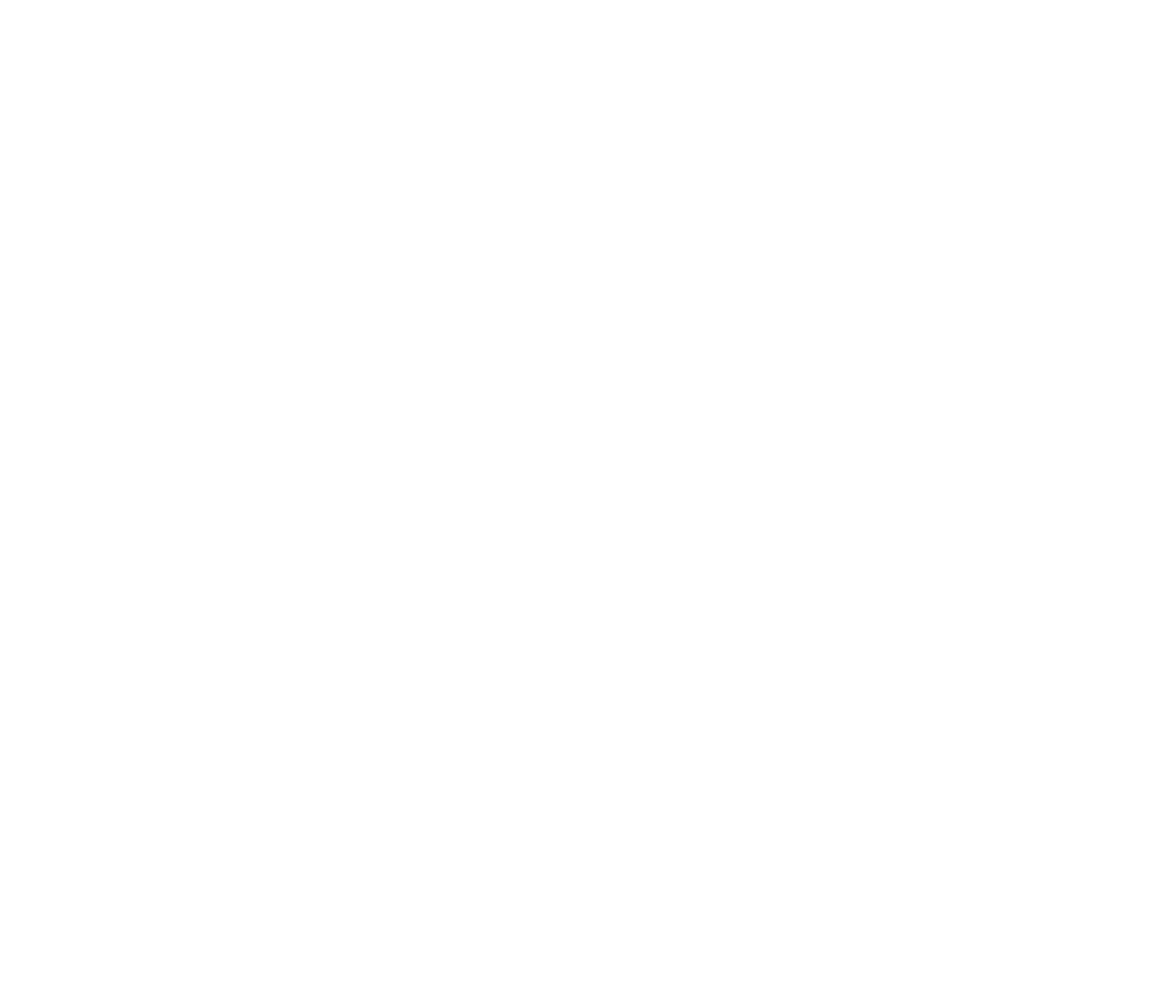
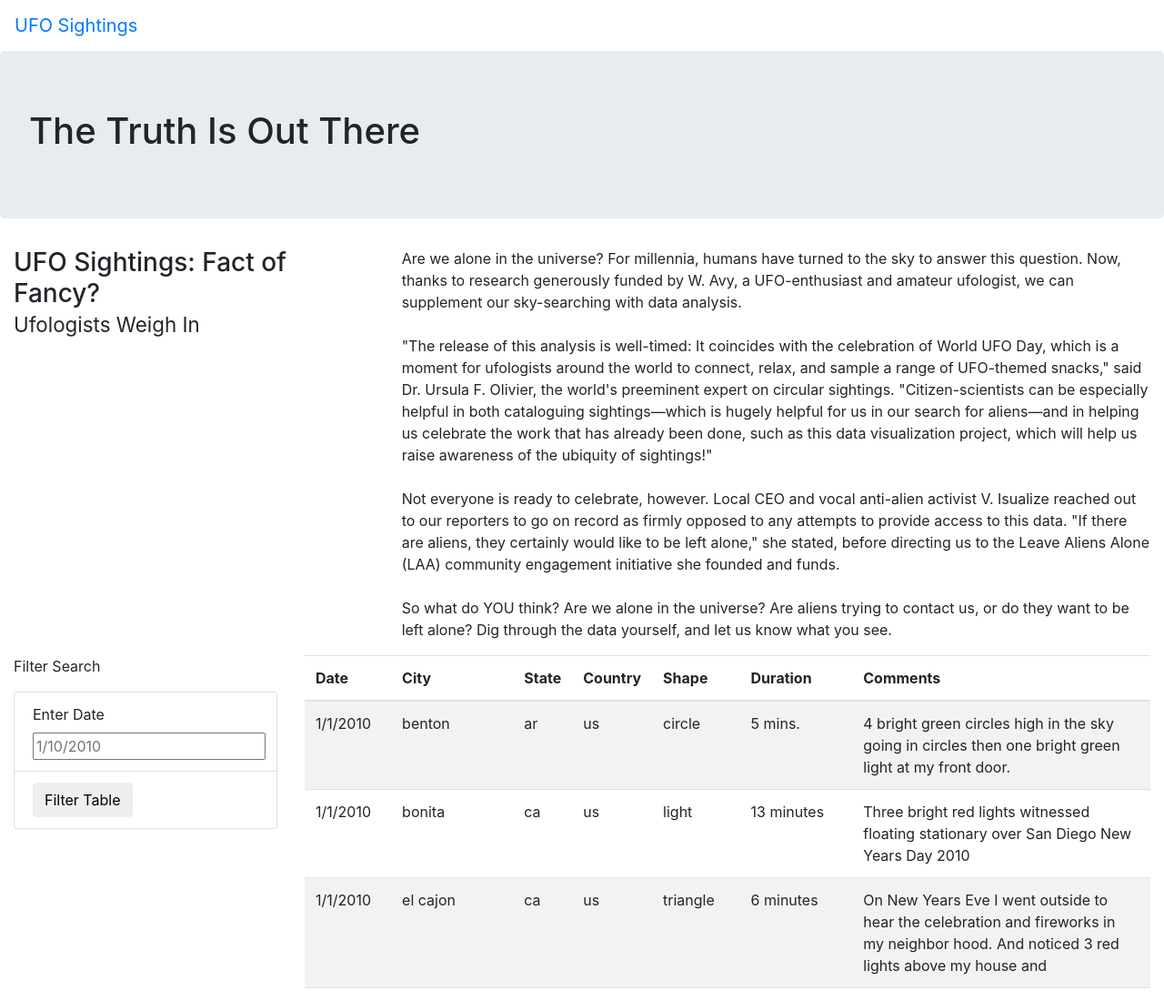
Before and after one commit to mooshak21/UFOs, a plain HTML site: page index.html in a window 1280 px wide. Shown: the top 1100 px of the page at 91% size. Before the commit the page ends 800 px from the top, so only its background shows below. Drawn offline with nearby package versions, Linux system fonts and the light colour scheme.

Commit message:
all files linked in HTML

```diff
--- a/index.html
+++ b/index.html
@@ -4,9 +4,72 @@
     <meta charset="UTF-8">
     <meta http-equiv="X-UA-Compatible" content="IE=edge">
     <meta name="viewport" content="width=device-width, initial-scale=1.0">
-    <title>Document</title>
+    <title>UFO Finder</title>
+    <link
+      rel="stylesheet"
+      href="https://maxcdn.bootstrapcdn.com/bootstrap/4.0.0/css/bootstrap.min.css"
+      integrity="sha384-Gn5384xqQ1aoWXA+058RXPxPg6fy4IWvTNh0E263XmFcJlSAwiGgFAW/dAiS6JXm"
+      crossorigin="anonymous"
+    />
+    <link rel="stylesheet" href="static/css/style.css">
 </head>
 <body>
-
+    <div class="wrapper">
+        <nav class="navbar navbar-expand-lg">
+            <a class="navbar-brand" href="index.html">UFO Sightings</a>
+        </nav>
+        <div class="jumbotron">
+            <h1>The Truth Is Out There</h1>
+        </div>
+        <div class="container-fluid">
+            <div class="row">
+              <div class="col-md-4">
+                <h3>UFO Sightings: Fact of Fancy? <br> <small>Ufologists Weigh In</small></h3>
+              </div>
+              <div class="col-md-8">
+                <p>
+                  Are we alone in the universe? For millennia, humans have turned to the sky to answer this question. Now, thanks to research generously funded by W. Avy, a UFO-enthusiast and amateur ufologist, we can supplement our sky-searching with data analysis.<br><br>"The release of this analysis is well-timed: It coincides with the celebration of World UFO Day, which is a moment for ufologists around the world to connect, relax, and sample a range of UFO-themed snacks," said Dr. Ursula F. Olivier, the world's preeminent expert on circular sightings. "Citizen-scientists can be especially helpful in both cataloguing sightings—which is hugely helpful for us in our search for aliens—and in helping us celebrate the work that has already been done, such as this data visualization project, which will help us raise awareness of the ubiquity of sightings!"<br><br>Not everyone is ready to celebrate, however. Local CEO and vocal anti-alien activist V. Isualize reached out to our reporters to go on record as firmly opposed to any attempts to provide access to this data. "If there are aliens, they certainly would like to be left alone," she stated, before directing us to the Leave Aliens Alone (LAA) community engagement initiative she founded and funds.<br><br>So what do YOU think? Are we alone in the universe? Are aliens trying to contact us, or do they want to be left alone? Dig through the data yourself, and let us know what you see.
+                </p>
+              </div>
+            </div>
+        </div>
+        <div class="container-fluid">
+            <div class="row">
+              <div class="col-md-3">
+                <form>
+                    <p>Filter Search</p>
+                    <ul class="list-group">
+                        <li class="list-group-item">
+                            <label for="date">Enter Date</label>
+                            <input type="text" placeholder="1/10/2010" id="datetime" />
+                        </li>
+                        <li class="list-group-item">
+                            <button id="filter-btn" type="button" class="btn btn-default">Filter Table</button>
+                        </li>
+                    </ul>
+                </form>
+              </div>
+              <div class="col-md-9">
+                <table class="table table-striped">
+                  <thead>
+                    <tr>
+                        <th>Date</th>
+                        <th>City</th>
+                        <th>State</th>
+                        <th>Country</th>
+                        <th>Shape</th>
+                        <th>Duration</th>
+                        <th>Comments</th>
+                    </tr>
+                  </thead>
+                  <tbody></tbody>
+                </table>
+              </div>
+            </div>
+          </div>
+    </div>
+    <script src="https://cdnjs.cloudflare.com/ajax/libs/d3/4.11.0/d3.js"></script>
+    <script src="static/js/data.js"></script>
+    <script src="static/js/app.js"></script>
 </body>
 </html>
--- a/static/js/app.js
+++ b/static/js/app.js
@@ -31,3 +31,6 @@ function handleClick() {
     };
     buildTable(filteredData);
 }
+
+d3.selectAll("#filter-btn").on("click", handleClick);
+buildTable(tableData);
```
